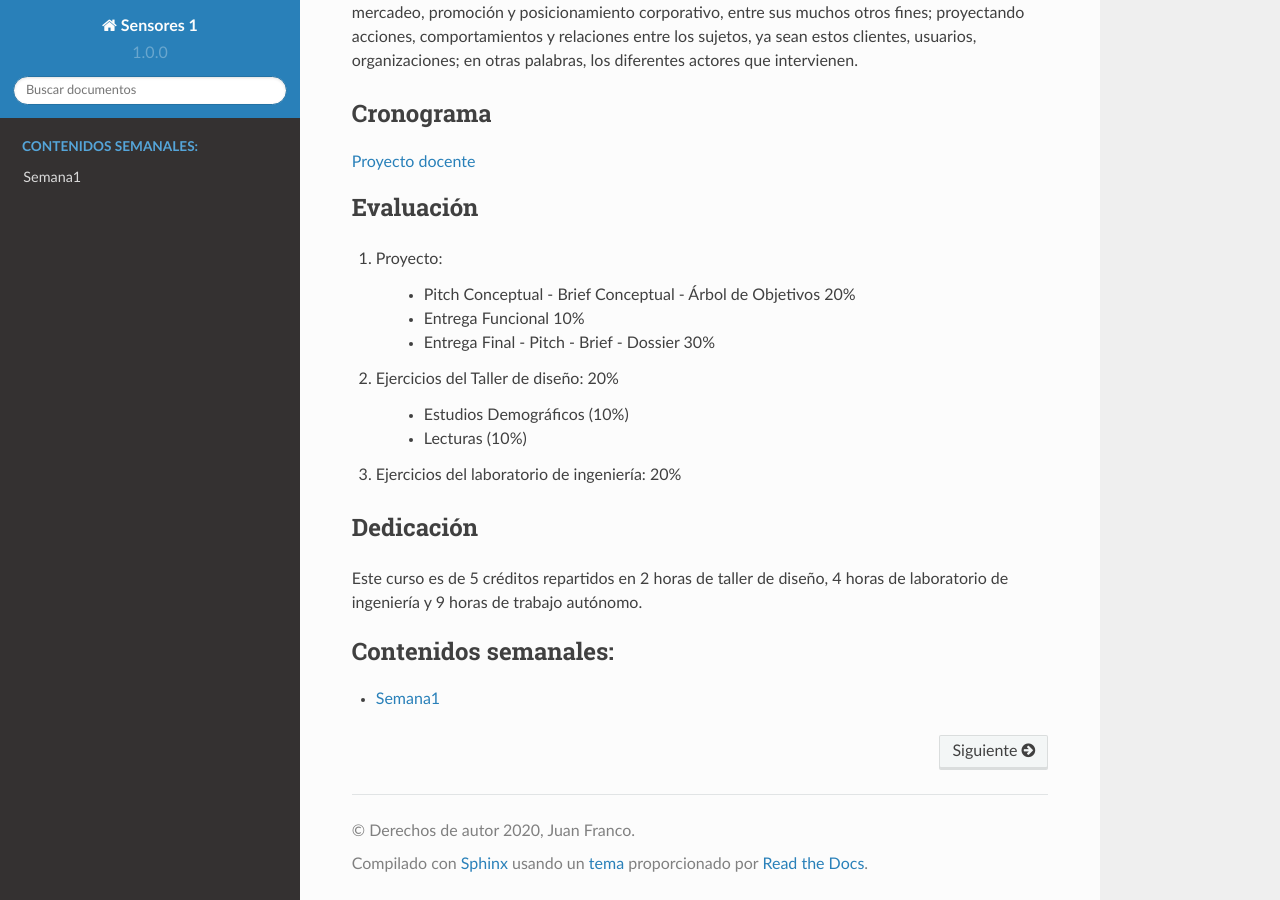
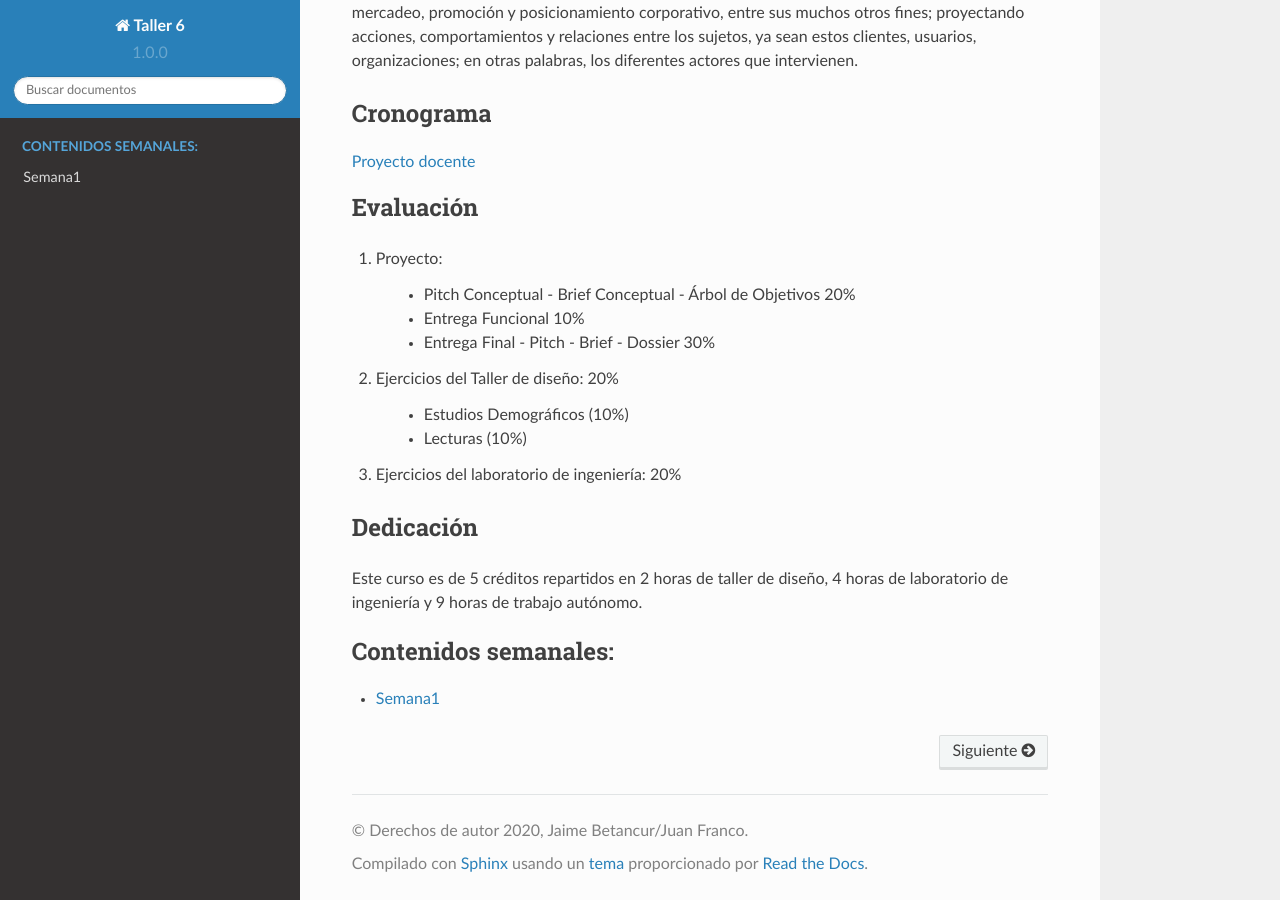
Before and after one commit to juanferfranco/taller6, a Sphinx documentation site: the page built from docs/index.rst, in a window 1280 px wide and 900 px high, scrolled down 1023 px. Built offline with Sphinx 7.4.7 and the Read the Docs theme 2.0.0, drawn with Linux system fonts in a browser that asks for light colours; some of the changed lines change nothing that is shown.

Commit message:
update metadata

```diff
--- a/docs/conf.py
+++ b/docs/conf.py
@@ -19,9 +19,9 @@
 
 # -- Project information -----------------------------------------------------
 
-project = 'Sensores 1'
-copyright = '2020, Juan Franco'
-author = 'Juan Franco'
+project = 'Taller 6'
+copyright = '2020, Jaime Betancur/Juan Franco'
+author = 'Jaime Betancur / Juan Franco'
 
 # The short X.Y version
 version = '1.0.0'
@@ -101,7 +101,7 @@ html_static_path = ['_static']
 # -- Options for HTMLHelp output ---------------------------------------------
 
 # Output file base name for HTML help builder.
-htmlhelp_basename = 'Sensores1'
+htmlhelp_basename = 'Taller6'
 
 
 # -- Options for LaTeX output ------------------------------------------------
@@ -128,7 +128,7 @@ latex_elements = {
 # (source start file, target name, title,
 #  author, documentclass [howto, manual, or own class]).
 latex_documents = [
-    (master_doc, 'sensores1.tex', 'sensores1 Documentation',
+    (master_doc, 'taller6.tex', 'taller6 Documentation',
      'Juan Franco', 'manual'),
 ]
 
@@ -138,7 +138,7 @@ latex_documents = [
 # One entry per manual page. List of tuples
 # (source start file, name, description, authors, manual section).
 man_pages = [
-    (master_doc, 'sensores1', 'sensores1 Documentation',
+    (master_doc, 'taller6', 'taller6 Documentation',
      [author], 1)
 ]
 
@@ -149,7 +149,7 @@ man_pages = [
 # (source start file, target name, title, author,
 #  dir menu entry, description, category)
 texinfo_documents = [
-    (master_doc, 'sensores1', 'sensores1 Documentation',
-     author, 'sensores1', 'One line description of project.',
+    (master_doc, 'taller6', 'taller6 Documentation',
+     author, 'taller6', 'One line description of project.',
      'Miscellaneous'),
 ]
```
Also changed, not shown: 2 other files.
